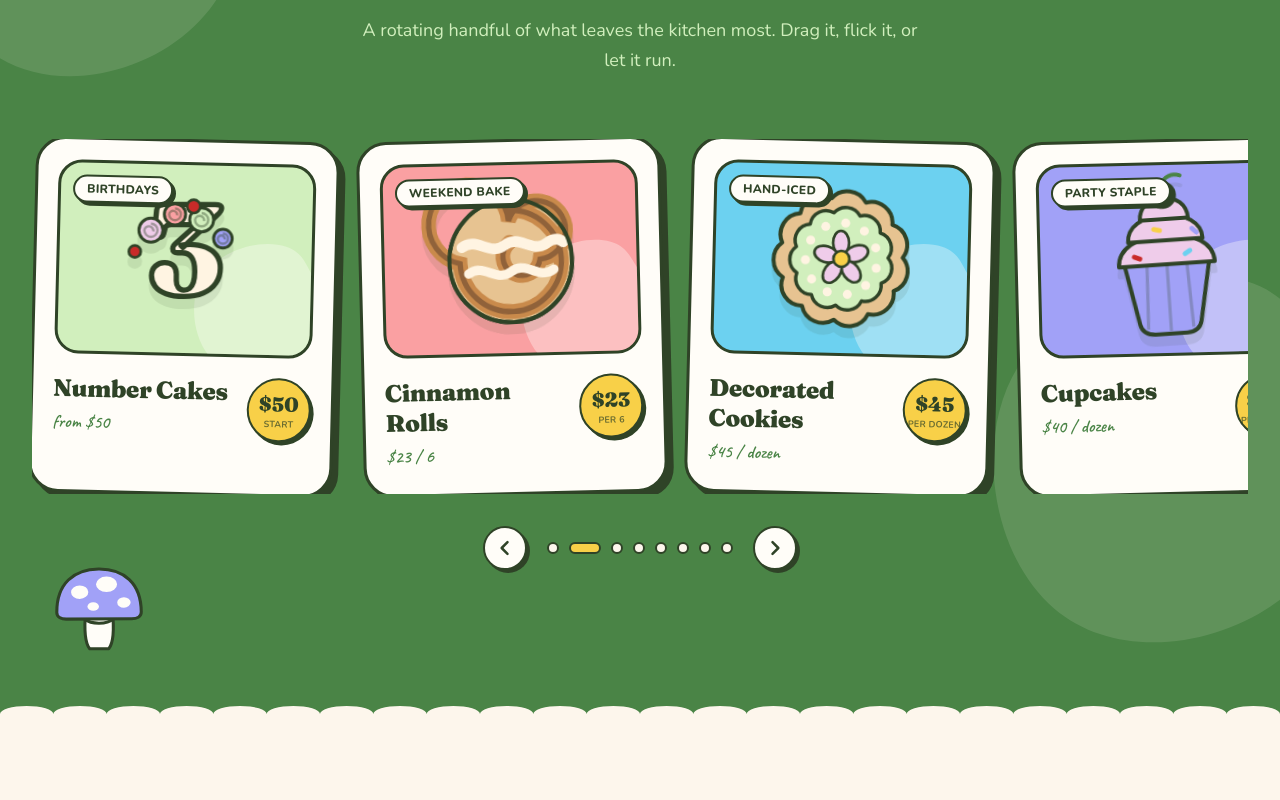
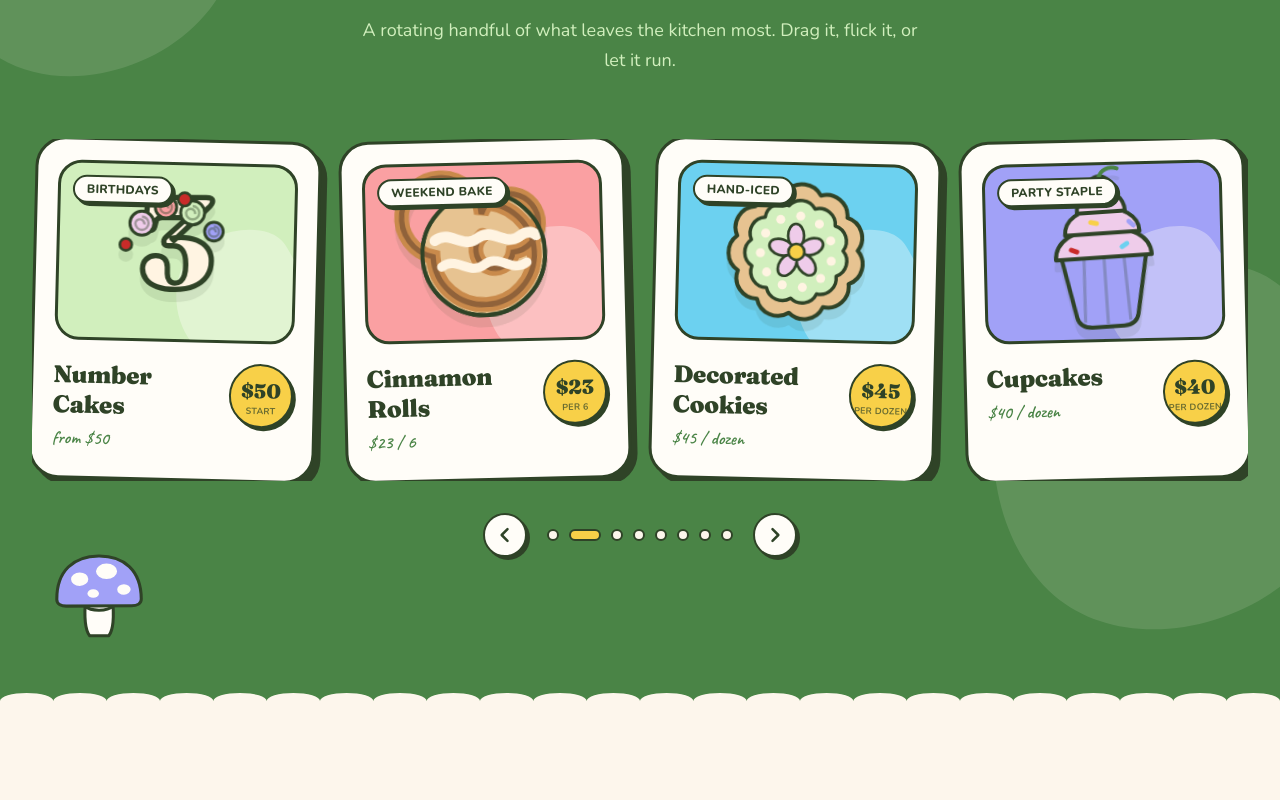
Before and after one commit to owaisazmal/whisk-and-whimsy, a React (Vite) app: page / in a window 1280 px wide. Shown: the part 1540-2340 px from the top of the page. Built offline with nearby package versions, Linux system fonts and the light colour scheme.

Commit message:
feat: enhance Marquee component with repeat functionality; update Carousel to use padding for slide spacing

```diff
--- a/src/components/motion/Marquee.jsx
+++ b/src/components/motion/Marquee.jsx
@@ -1,3 +1,4 @@
+import { Fragment } from "react";
 import { motion, useReducedMotion } from "motion/react";
 
 /**
@@ -6,11 +7,17 @@ import { motion, useReducedMotion } from "motion/react";
  *
  *   <Marquee speed={26} reverse>…</Marquee>
  *
- * `pauseOnHover` uses a CSS-driven play-state so it costs nothing at runtime.
+ * `repeat` duplicates the children *inside* each track. A short word list can
+ * produce a track narrower than half the viewport, which leaves a visible gap
+ * on wide monitors — bump `repeat` until `2 × repeat × trackWidth` comfortably
+ * exceeds the widest screen you care about. Scroll speed is held constant:
+ * the duration scales with `repeat`, so the ribbon moves at the same px/sec
+ * however many copies are in it.
  */
 export default function Marquee({
   children,
   speed = 30,
+  repeat = 1,
   reverse = false,
   className = "",
   itemClassName = "",
@@ -18,16 +25,20 @@ export default function Marquee({
 }) {
   const reduce = useReducedMotion();
 
+  const content = Array.from({ length: repeat }, (_, i) => (
+    <Fragment key={i}>{children}</Fragment>
+  ));
+
   const track = (
     <div className={`flex shrink-0 items-center ${itemClassName}`} aria-hidden="true">
-      {children}
+      {content}
     </div>
   );
 
   if (reduce) {
     return (
       <div className={`flex overflow-hidden ${className}`} {...rest}>
-        <div className={`flex shrink-0 items-center ${itemClassName}`}>{children}</div>
+        <div className={`flex shrink-0 items-center ${itemClassName}`}>{content}</div>
       </div>
     );
   }
@@ -37,9 +48,9 @@ export default function Marquee({
       <motion.div
         className="flex shrink-0 will-change-transform"
         animate={{ x: reverse ? ["-50%", "0%"] : ["0%", "-50%"] }}
-        transition={{ duration: speed, repeat: Infinity, ease: "linear" }}
+        transition={{ duration: speed * repeat, repeat: Infinity, ease: "linear" }}
       >
-        <div className={`flex shrink-0 items-center ${itemClassName}`}>{children}</div>
+        <div className={`flex shrink-0 items-center ${itemClassName}`}>{content}</div>
         {track}
       </motion.div>
     </div>
--- a/src/components/sections/FeaturedTreats.jsx
+++ b/src/components/sections/FeaturedTreats.jsx
@@ -86,7 +86,6 @@ export default function FeaturedTreats() {
           <Carousel
             label="Featured treats"
             delay={3800}
-            gapClassName="gap-6"
             dotActive="bg-sunbutter"
             dotIdle="bg-cream hover:bg-matcha"
             slideClassName="min-w-0 shrink-0 grow-0 basis-[82%] sm:basis-1/2 lg:basis-1/3 xl:basis-1/4"
--- a/src/components/sections/Requests.jsx
+++ b/src/components/sections/Requests.jsx
@@ -72,8 +72,8 @@ export default function Requests() {
 
       {/* a loud little ribbon */}
       <div className="relative -rotate-[1.2deg]">
-        <Marquee speed={26} className="border-y-[3px] border-ink bg-sunbutter py-2.5">
-          {["REQUESTS!?", "YES REALLY", "ASK FOR ANYTHING", "NO IDEA TOO SILLY", "TELL US THE VIBE"].map((w) => (
+        <Marquee speed={26} repeat={2} className="border-y-[3px] border-ink bg-sunbutter py-2.5">
+          {["REQUESTS!?", "ASK FOR ANYTHING", "NO IDEA TOO SILLY", "TELL US THE VIBE"].map((w) => (
             <span key={w} className="flex items-center">
               <span className="wonk px-6 font-display text-xl font-black whitespace-nowrap sm:text-2xl">{w}</span>
               <Mushroom cap="fill-coral" className="size-6 shrink-0" />
--- a/src/components/sections/Testimonials.jsx
+++ b/src/components/sections/Testimonials.jsx
@@ -73,7 +73,6 @@ export default function Testimonials() {
           <Carousel
             label="Customer reviews"
             delay={5200}
-            gapClassName="gap-6"
             slideClassName="min-w-0 shrink-0 grow-0 basis-full md:basis-1/2"
             dotActive="bg-forest"
             dotIdle="bg-paper hover:bg-matcha"
--- a/src/components/ui/Carousel.jsx
+++ b/src/components/ui/Carousel.jsx
@@ -22,7 +22,16 @@ export default function Carousel({
   options = {},
   slideClassName = "min-w-0 shrink-0 grow-0 basis-full",
   className = "",
-  gapClassName = "gap-6",
+  /**
+   * Spacing between slides. Applied as left padding on each slide, with a
+   * matching negative margin on the track — NOT as flex `gap`.
+   *
+   * In loop mode Embla repositions wrapped slides by a distance derived from
+   * slide box widths, and CSS `gap` is not part of that box. Using `gap` makes
+   * the spacing collapse at the seam where the last slide meets the first.
+   * Padding lives inside the slide's box, so Embla measures it correctly.
+   */
+  gap = "1.5rem",
   showArrows = true,
   showDots = true,
   label = "carousel",
@@ -68,11 +77,12 @@ export default function Carousel({
   return (
     <div className={className}>
       <div className="overflow-hidden" ref={emblaRef} aria-roledescription="carousel" aria-label={label}>
-        <div className={`flex touch-pan-y ${gapClassName}`}>
+        <div className="flex touch-pan-y" style={{ marginLeft: `calc(${gap} * -1)` }}>
           {slides.map((slide, i) => (
             <div
               key={i}
               className={slideClassName}
+              style={{ paddingLeft: gap }}
               role="group"
               aria-roledescription="slide"
               aria-label={`${i + 1} of ${slides.length}`}
```
